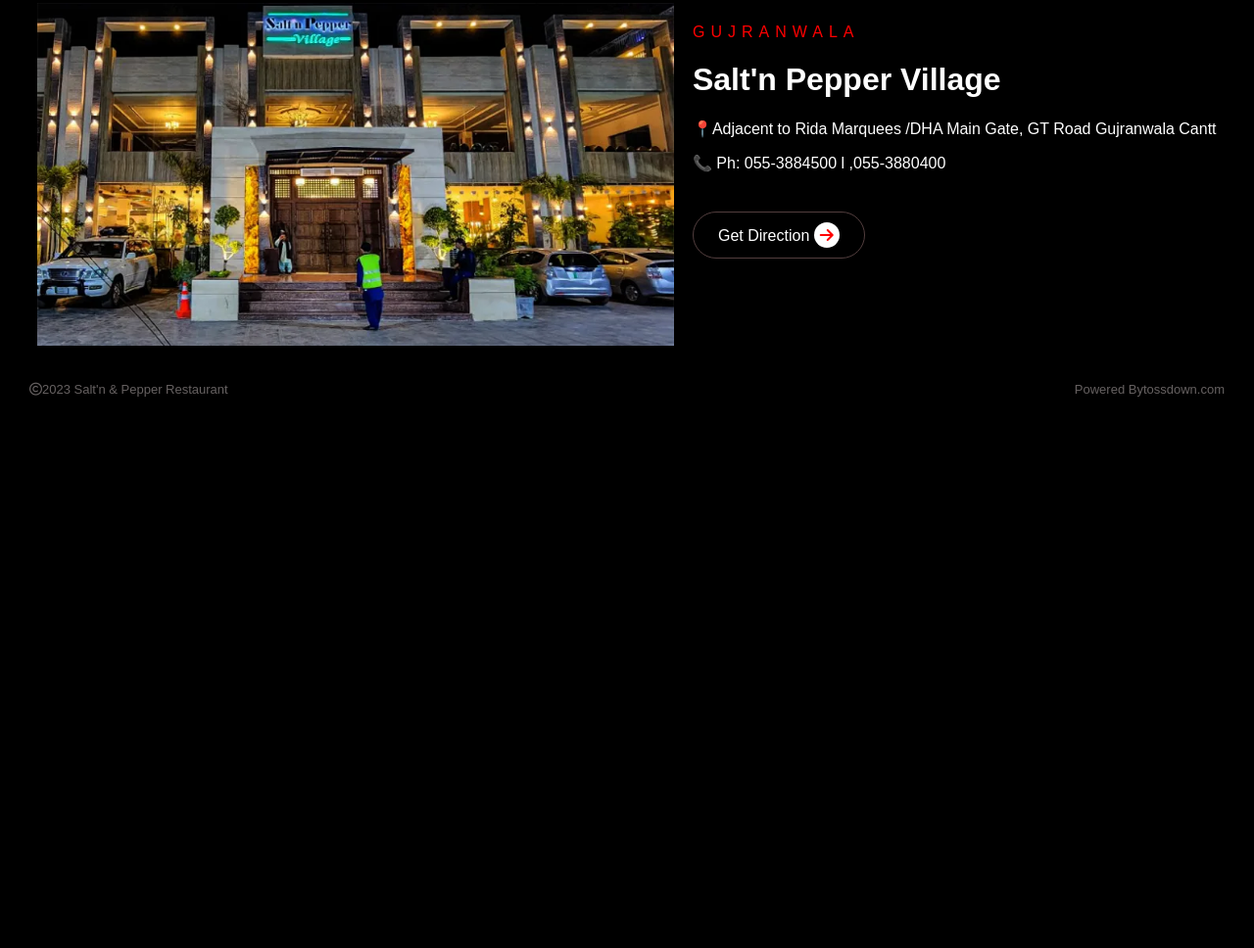
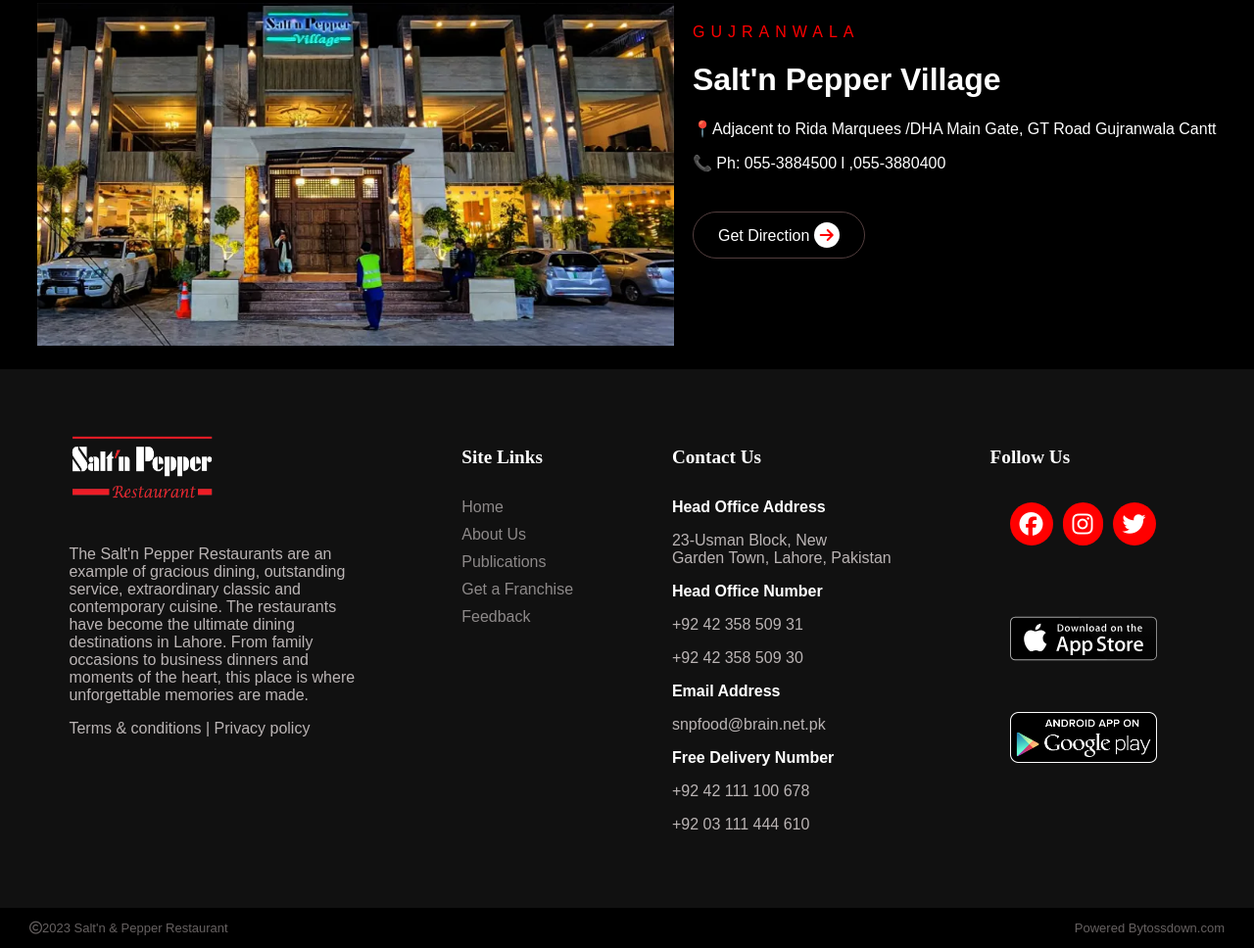
Before and after one commit to nadeemhussain4462/class-work, a plain HTML site: page index.html in a window 1280 px wide. Shown: the part 3294-4262 px from the top of the page at 98% size. Before the commit the page ends 3712 px from the top, so only its background shows below. Drawn offline with Linux system fonts and the light colour scheme.

Commit message:
footer & contact add

```diff
--- a/index.html
+++ b/index.html
@@ -219,6 +219,67 @@
     </div>
     <!-- Village Franchise close -->
 
+    <!-- contact section open  -->
+
+    <div>
+      <div class="footer">
+        <div>
+          <img
+            src="images/logo_img.webp"
+            alt="Salt'n Pepper Logo"
+            class="logo"
+          />
+          <p class="description">
+            The Salt'n Pepper Restaurants are an example of gracious dining,
+            outstanding service, extraordinary classic and contemporary cuisine.
+            The restaurants have become the ultimate dining destinations in
+            Lahore. From family occasions to business dinners and moments of the
+            heart, this place is where unforgettable memories are made.
+          </p>
+          <p>Terms & conditions | Privacy policy</p>
+        </div>
+        <div>
+          <h3>Site Links</h3>
+          <ul>
+            <li><a href="#">Home</a></li>
+            <li><a href="#">About Us</a></li>
+            <li><a href="#">Publications</a></li>
+            <li><a href="#">Get a Franchise</a></li>
+            <li><a href="#">Feedback</a></li>
+          </ul>
+        </div>
+        <div>
+          <h3>Contact Us</h3>
+          <p><strong class="b-t">Head Office Address</strong></p>
+          <p>
+            23-Usman Block, New <br />
+            Garden Town, Lahore, Pakistan
+          </p>
+          <p><strong class="b-t">Head Office Number</strong></p>
+          <p>+92 42 358 509 31</p>
+          <p>+92 42 358 509 30</p>
+          <p><strong class="b-t">Email Address</strong></p>
+          <p>snpfood@brain.net.pk</p>
+          <p><strong class="b-t">Free Delivery Number</strong></p>
+          <p>+92 42 111 100 678</p>
+          <p>+92 03 111 444 610</p>
+        </div>
+        <div class="f-c">
+          <h3>Follow Us</h3>
+          <div class="social-icons">
+            <a href="#"><i class="fa-brands fa-facebook"></i></a>
+            <a href="#"><i class="fa-brands fa-instagram"></i></a>
+            <a href="#"><i class="fa-brands fa-twitter"></i></a>
+          </div>
+          <div class="app-buttons">
+            <a href="#"><img src="images/app-store.svg" alt="App Store" /></a>
+            <a href="#"><img src="images/google.png" alt="google store" /></a>
+          </div>
+        </div>
+      </div>
+    </div>
+    <!-- contact section close -->
+
     <!-- footer section open -->
 
     <div class="ftr">
--- a/style.css
+++ b/style.css
@@ -436,6 +436,85 @@ nav ul li a {
   text-align: start;
 }
 
+.footer {
+  padding: 40px 20px;
+  background-color: #111;
+  display: flex;
+  color: #bbb5b5;
+  justify-content: space-around;
+  flex-wrap: wrap;
+  text-align: left;
+}
+
+.footer div {
+  margin: 20px;
+}
+
+.footer .logo {
+  max-width: 150px;
+  margin-bottom: 20px;
+}
+
+.footer .description {
+  max-width: 300px;
+}
+
+.footer h3 {
+  font-size: 1.2em;
+  font-family: "Times New Roman", Times, serif;
+  color: #fff;
+  margin-bottom: 15px;
+  /* border-bottom: 2px solid #ff0000; */
+  display: inline-block;
+}
+
+.b-t{
+  color: #fff;
+}
+.footer ul {
+  list-style: none;
+  padding: 0;
+}
+
+.footer ul li {
+  margin-bottom: 10px;
+}
+
+.footer ul li a {
+  color: rgb(141, 137, 137);
+  text-decoration: none;
+}
+
+.footer ul li a:hover {
+  text-decoration: underline;
+}
+
+.f-c{
+  justify-content: start;
+
+}
+.social-icons {
+  display: flex;
+  align-items: center;
+  margin-top: 20px;
+}
+
+.social-icons a {
+  margin-right: 10px;
+}
+
+.footer .social-icons img {
+  width: 30px;
+  height: 30px;
+}
+
+.app-buttons img {
+  max-width: 150px;
+  height: auto;
+  display: block;
+  /* margin-top: 10px; */
+}
+
 .ftr {
   display: flex;
   margin: 0px 30px;
@@ -443,3 +522,11 @@ nav ul li a {
   font-size: small;
   justify-content: space-between;
 }
+
+.fa-brands {
+  background-color: red;
+  padding: 10px;
+  border-radius: 40px;
+  color: #fff;
+  font-size: x-large;
+}
```
Also changed, not shown: images/app-store.svg (added), images/google-play-badge.png (added), images/google.png (added).
